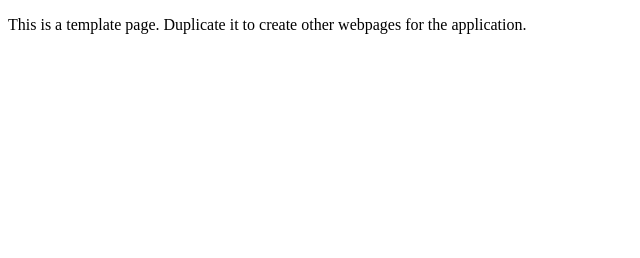
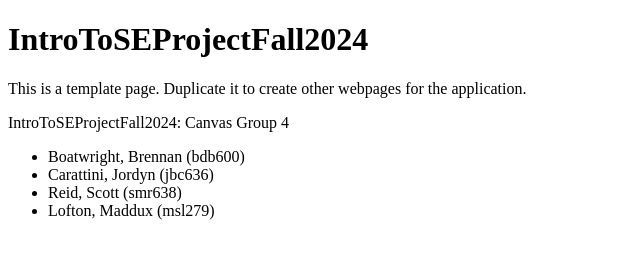
Before and after one commit to jcjordyn130/IntroToSEProjectFall2024, a plain HTML site: page template.html in a window 1280 px wide. Shown: the whole page, without its empty margins (0-640 px from the left). Drawn offline with Linux system fonts and the light colour scheme.

Commit message:
Sprint 3: Update template.html with header and footer

```diff
--- a/template.html
+++ b/template.html
@@ -7,10 +7,27 @@
     <title>Empty Page</title>
   </head>
   <body>
+    <header>
+      <h1>IntroToSEProjectFall2024</h1>
+      <!-- TODO: Website Logo Potentially -->
+      <!-- TODO: Search Text Box Potentially -->
+      <!-- TODO: Login/Logout Button -->
+    </header>
     <p>
       This is a template page.
       Duplicate it to create other webpages for the application.
       <!-- <img src="logo.png" alt="logo" style="width:100px;height:100px"/> -->
     </p>
+    <footer>
+      <p>
+        IntroToSEProjectFall2024: Canvas Group 4
+      </p>
+      <ul>
+        <li>Boatwright, Brennan (bdb600)</li>
+        <li>Carattini, Jordyn (jbc636)</li>
+        <li>Reid, Scott (smr638)</li>
+        <li>Lofton, Maddux (msl279)</li>
+      </ul>
+    </footer>
   </body>
 </html>
```
